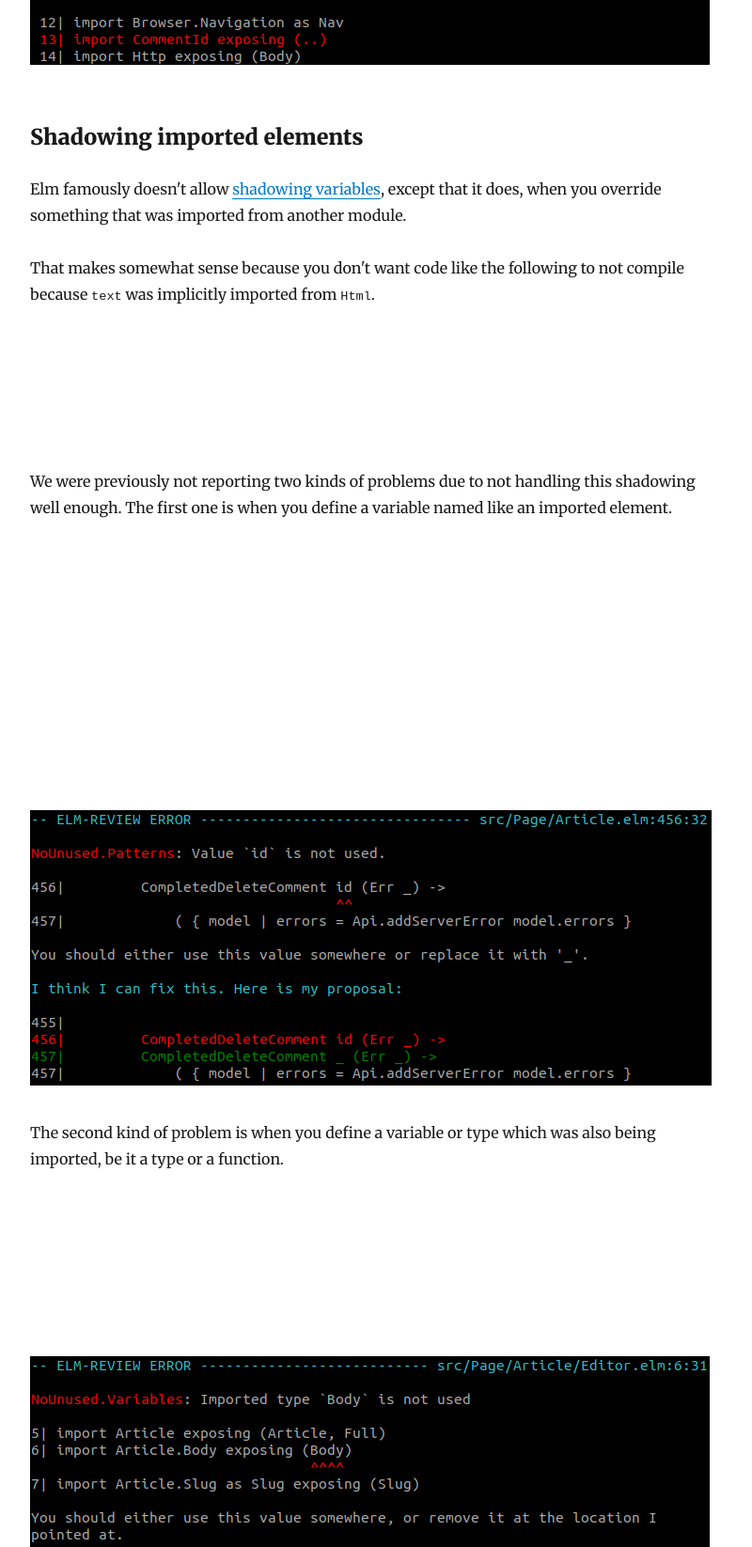
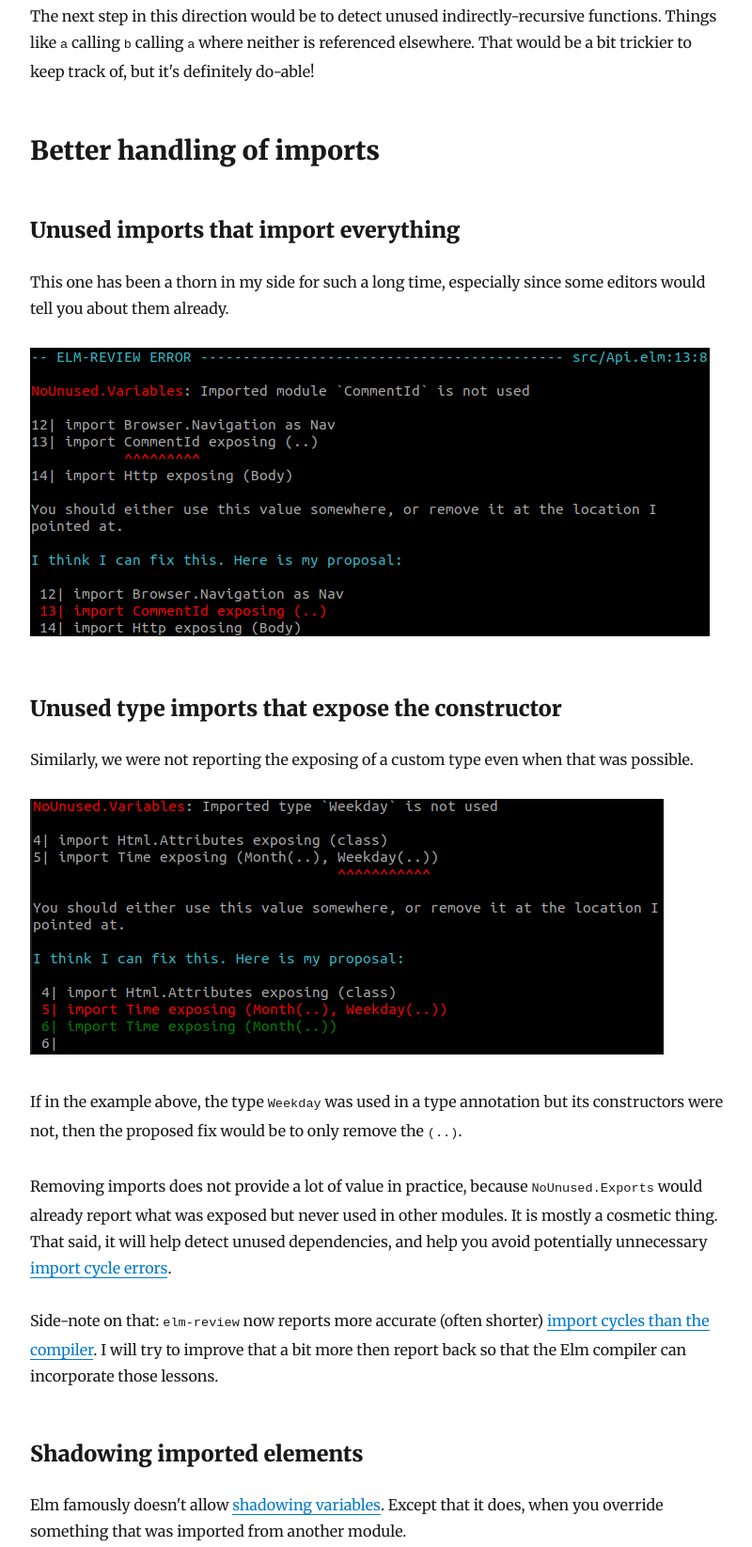
Before and after one commit to jfmengels/blog, a Gatsby site: page /unused-patch-1-1-5/ in a window 1280 px wide. Shown: the part 1018-2664 px from the top of the page at 94% size, without its empty margins (237-1037 px from the left). Built offline with nearby package versions, Linux system fonts and the light colour scheme; Gatsby itself is replaced by a stand-in of ours; some packages are replaced by stand-ins of ours.

Commit message:
More sections

````diff
--- a/content/blog/unused-patch-1-1-5/index.md
+++ b/content/blog/unused-patch-1-1-5/index.md
@@ -10,6 +10,15 @@ I wrote earlier on how [`elm-review`](https://package.elm-lang.org/packages/jfme
 Let's go over what this package is now capable of detecting that it wasn't before!
 By the way, all of the examples come from [`rtfeldman/elm-spa-example`](https://github.com/rtfeldman/elm-spa-example), after removing everything that was reported by the previous patches (and you would be surprised how much dead code is in there!).
 
+### Recursive let functions
+
+We usually detect unused functions by counting how many times they are referenced. If the count is 0, then we consider it unused. Recursive functions reference themselves (by definition), meaning that to notice when one such function is unused, there needs to be some special handling.
+
+`NoUnused.Variables` already reported recursive functions which are never called, but we didn't do this for functions defined in a let expression.
+
+![](recursive-let.png)
+
+The next step in this direction would be to detect unused indirectly-recursive functions. Things like `a` calling `b` calling `a` where neither is referenced elsewhere. That would be a bit trickier to keep track of, but it's definitely do-able!
 
 ## Better handling of imports
 
@@ -19,17 +28,33 @@ This one has been a thorn in my side for such a long time, especially since some
 
 ![](./import-exposing-all.png)
 
+### Unused type imports that expose the constructor
+
+Similarly, we were not reporting the exposing of a custom type even when that was possible.
+
+![](./import-type-all.png)
+
+If in the example above, the type `Weekday` was used in a type annotation but its constructors were not, then the proposed fix would be to only remove the `(..)`.
+
+Removing imports does not provide a lot of value in practice, because `NoUnused.Exports` would already report what was exposed but never used in other modules. It is mostly a cosmetic thing. That said, it will help detect unused dependencies, and help you avoid potentially unnecessary [import cycle errors](https://github.com/elm/compiler/blob/9d97114702bf6846cab622a2203f60c2d4ebedf2/hints/import-cycles.md).
+
+Side-note on that: `elm-review` now reports more accurate (often shorter) [import cycles than the compiler](https://twitter.com/jfmengels/status/1364676791185661961). I will try to improve that a bit more then report back so that the Elm compiler can incorporate those lessons.
+
 ### Shadowing imported elements
 
-Elm famously doesn't allow [shadowing variables](https://github.com/elm/compiler/blob/master/hints/shadowing.md), except that it does, when you override something that was imported from another module.
+Elm famously doesn't allow [shadowing variables](https://github.com/elm/compiler/blob/master/hints/shadowing.md). Except that it does, when you override something that was imported from another module.
 
-That makes somewhat sense because you don't want code like the following to not compile because `text` was implicitly imported from `Html`.
+That makes somewhat sense because you don't want code like the following to not compile because `text` was implicitly imported from `Html`. The imported `toUpper` also gets ignored by Elm. Maybe it could be reported by the compiler, but at the moment it will just become an unusable reference.
 
 ```elm
 import Html exposing (..)
+import Module exposing (toUpper)
+
+toUpper =
+  String.toUpper
 
 updateText comment text =
-  { comment | text = text }
+  { comment | text = toUpper text }
 ```
 
 We were previously not reporting two kinds of problems due to not handling this shadowing well enough. The first one is when you define a variable named like an imported element.
@@ -62,6 +87,7 @@ type ValidatedField
 
 ### Shared names for imports
 
+TODO
 
 ### Pattern matches
 
@@ -80,10 +106,10 @@ type ValidatedField
 
 ![](duplicate-patterns.png)
 
-
 ### Wildcard assignments
 
-Let declarations assigned to `_` will now be reported and removed.
+Let declarations assigned to `_` will now be reported and removed. I have seen people (ab)using these to do things like assertions in tests or what not.
+
 ```elm
 a =
     let
@@ -95,7 +121,6 @@ a =
     1
 ```
 
-
 ## Afterword
 
 I now believe that `elm-review` is the best tool out there to detect unused code and help you remove it. I don't believe that there is a tool out there that can remove Elm code that this one isn't able to. If you do find unused code somewhere, please [open an issue](https://github.com/jfmengels/elm-review-unused/issues/new/choose)!
````
Also changed, not shown: content/blog/unused-patch-1-1-5/import-type-all.png (added), content/blog/unused-patch-1-1-5/recursive-let.png (added).
